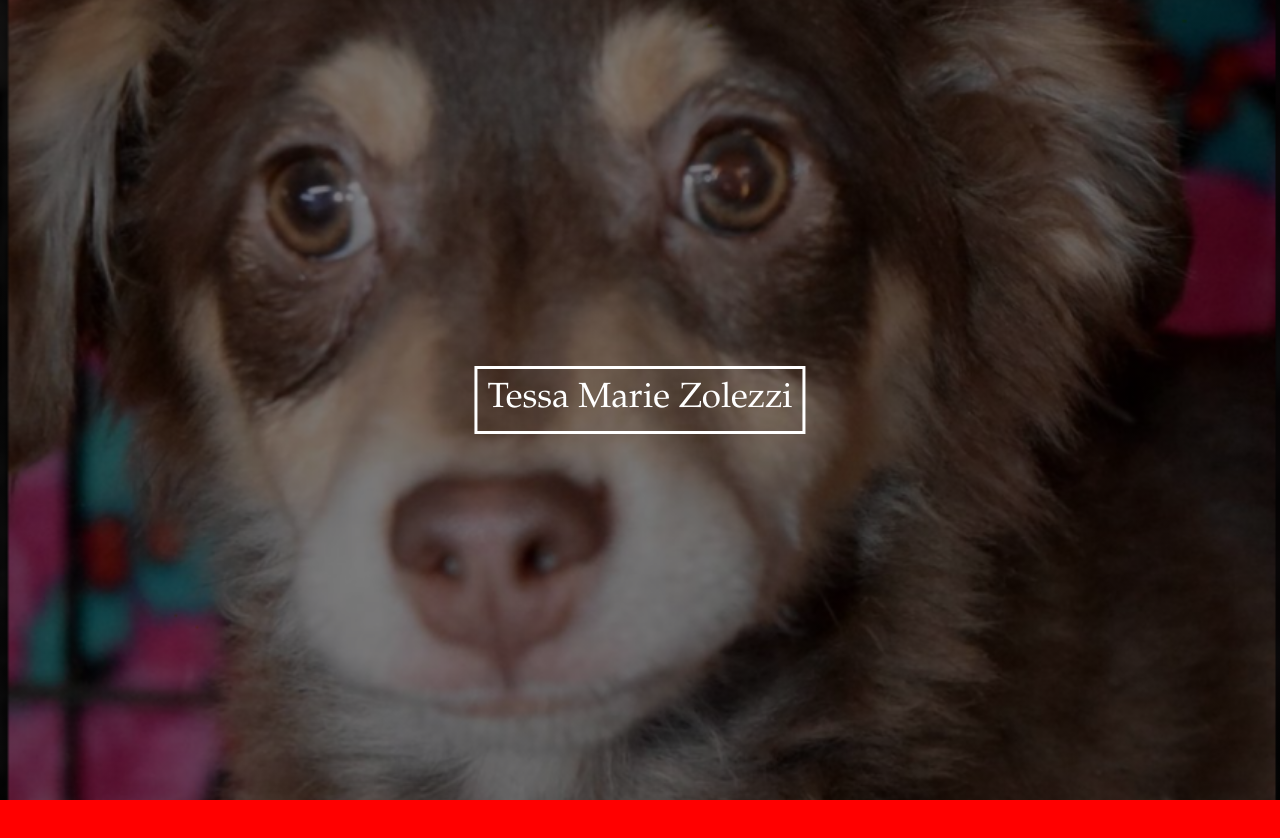
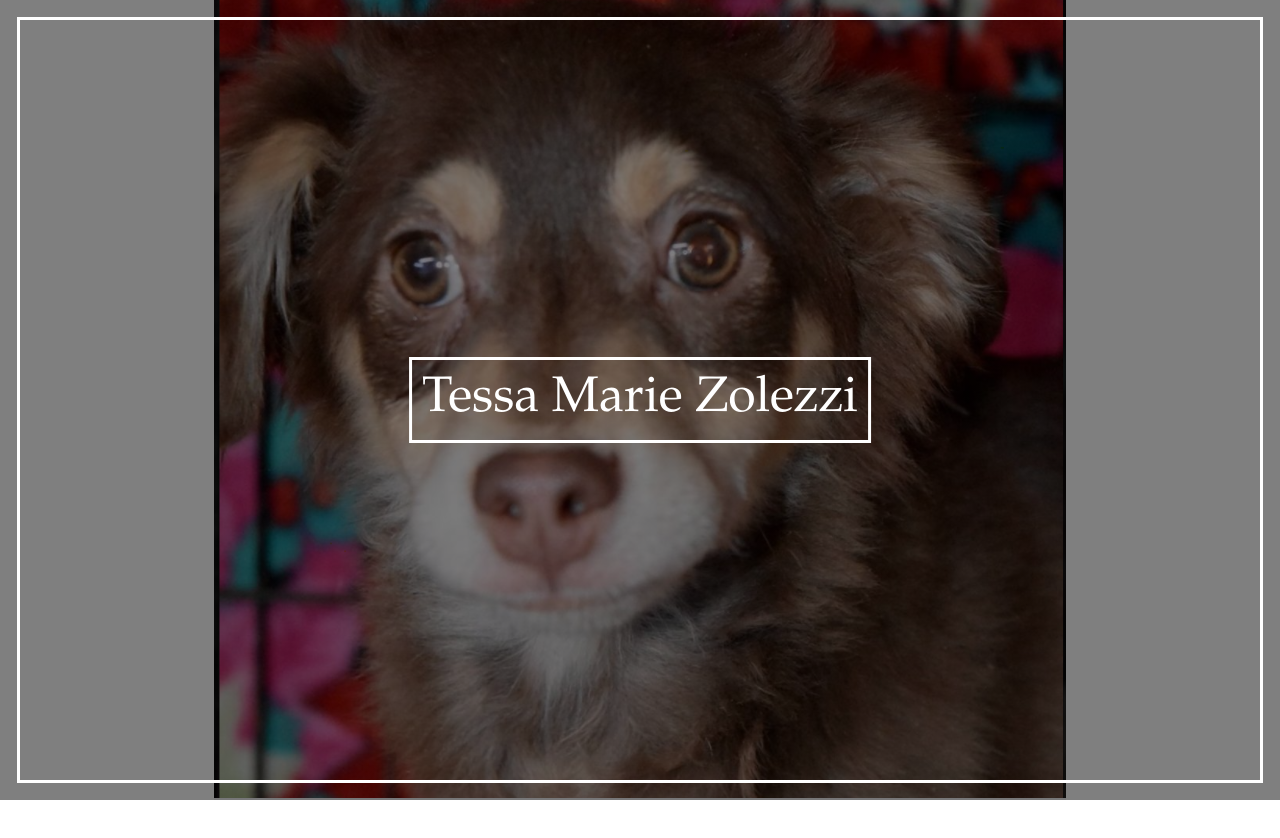
Before and after one commit to tzolezzi/tzolezzi.github.io, a plain HTML site: page index.html in a window 1280 px wide. After the commit the page ends 800 px from the top, so only its background shows below. Drawn offline with Linux system fonts and the light colour scheme.

Commit message:
Starting new branch with different code to get from full to header.

```diff
--- a/index.html
+++ b/index.html
@@ -11,153 +11,42 @@
     margin: 0;
   }
 
-  #name{
-  z-index: 1;
-  background-image: linear-gradient(rgba(0, 0, 0, 0.5),rgba(0, 0, 0, 0.5)),
-  url(baby.jpeg);
-  background-size: 100% 100%;
-  height: 100%;
-  width: 100%;
-  background-position: center;
-  background-repeat: no-repeat;
-  background-size: cover;
-  position: fixed;
-  top: 0px;
-  transition: 1s;
+  #name {
+    z-index: 1;
+    position: absolute;
+    text-align: center;
+    color: white;
+    font-size: 50px;
+    top: 50%;
+    left: 50%;
+    transform: translate(-50%, -50%);
+    border-style: solid;
+    border-width: 3px;
+    padding: 10px;
   }
 
-  .name-text {
-  z-index: 1;
-  font-size: 35px;
-  text-align: center;
-  position: absolute;
-  top: 50%;
-  left: 50%;
-  transform: translate(-50%,-50%);
-  color: white;
-  padding: 10px;
-  border-style: solid;
-  border-width: 3px;
+  #name_pic{
+    background-image: linear-gradient(rgba(0, 0, 0, 0.5),rgba(0, 0, 0, 0.5)), url(baby.jpeg) ;
+    position: absolute;
+    height: 100%;
+    width: 100%;
+    background-position: center;
+    background-repeat: no-repeat;
+    outline: 3px solid white;
+    outline-offset: -20px;
   }
 
-  /* Style tab links */
-  .tablink {
-    position: sticky;
-    top: 15%;
-    font-family:'Palatino Linotype', 'Book Antiqua', Palatino, serif;
-    background-color: gray;
-    color: white;
-    float: left;
-    border: none;
-    outline: none;
-    cursor: pointer;
-    padding: 14px 16px;
-    font-size: 17px;
-    width: 25%;
-  }
+  </style>
+</head>
 
-  .tablink:hover {
-    background-color: #777;
-  }
+<body>
 
-  /* Style the tab content (and add height:100% for full page content) */
-  .tabcontent {
-    z-index: -1;
-    color: white;
-    display: none;
-    padding: 210px 20px;
-    height: 100%;
-    position: inherit;
-  }
-
-  #About {background-color: red;}
-  #Projects {background-color: green;}
-  #Hobbies {background-color: blue;}
-  #Resume {background-color: orange;}
-  </style>
-  </head>
-  <body>
-
-  <div id = "name">
-    <div class = "name-text"> Tessa Marie Zolezzi </div>
+<div id = "stage">
+  <div id = "name"> Tessa Marie Zolezzi </div>
+  <div id = "name_pic">
   </div>
-
-  <button class = "tablink" onclick = "openPage('About',this,'red')"
-  id = "defaultOpen"> About </button>
-  <button class = "tablink" onclick = "openPage('Projects',this,'green')"> Projects </button>
-  <button class = "tablink" onclick = "openPage('Hobbies',this,'blue')"> Hobbies </button>
-  <button class = "tablink" onclick = "openPage('Resume',this,'orange')"> Resume </button>
-
-  <div id = "About" class = "tabcontent">
-    <h1> About </h1>
-    <p> My name is Tessa, I am engaged to the love of my life, Alexander, and we
-      have a lovely puppy, who we both love more than anything in this world,
-      called See See. </p>
-  </div>
-
-  <div id = "Projects" class = "tabcontent">
-    <h1> About </h1>
-    <p> My name is Tessa, I am engaged to the love of my life, Alexander, and we
-      have a lovely puppy, who we both love more than anything in this world,
-      called See See. </p>
-  </div>
-
-  <div id = "Hobbies" class = "tabcontent">
-    <h1> About </h1>
-    <p> My name is Tessa, I am engaged to the love of my life, Alexander, and we
-      have a lovely puppy, who we both love more than anything in this world,
-      called See See. </p>
-  </div>
-
-  <div id = "Resume" class = "tabcontent">
-    <h1> About </h1>
-    <p> My name is Tessa, I am engaged to the love of my life, Alexander, and we
-      have a lovely puppy, who we both love more than anything in this world,
-      called See See. </p>
-  </div>
-
-  <script>
-
-  //function that minimize header on scroll
-
-  window.onscroll = function() {scrollFunction()};
-
-  function scrollFunction() {
-    if(document.body.scrollTop > 50 || document.documentElement.scrollTop > 50) {
-      document.getElementById("name").style.height =  "15%";
-    } else {
-      document.getElementById("name").style.height = "100%";
-    }
-  }
-  </script>
-
-  <script>
-  function openPage(pageName,elmnt,color) {
-    var i, tabcontent, tablinks;
-
-    //hides all tab content
-
-    tabcontent = document.getElementsByClassName("tabcontent");
-    for (i = 0; i < tabcontent.length; i++) {
-      tabcontent[i].style.display = "none";
-    }
-
-    //removes tab colors
-
-    tablinks = document.getElementsByClassName("tablink");
-    for (i = 0; i < tablinks.length; i++) {
-      tablinks[i].style.backgroundColor = "";
-    }
-
-    //adds specific color and content
-
-    document.getElementById(pageName).style.display = "block";
-    elmnt.style.backgroundColor = color;
-  }
-
-  // default tab
-  document.getElementById("defaultOpen").click();
-  </script>
+</div>
 
 </body>
+
 </html>
```
